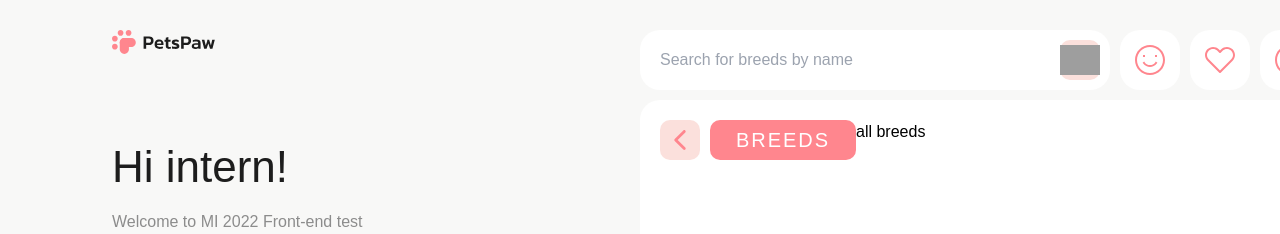
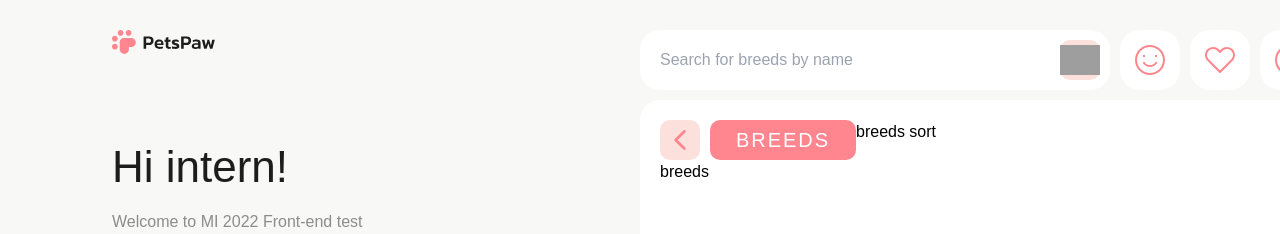
Before and after one commit to AndreyKlyuka/mi2022, a React (Create React App) app: page /breeds in a window 1280 px wide. Shown: the top 234 px of the page. Built offline with nearby package versions, Linux system fonts and the light colour scheme; grey boxes are pictures that could not be loaded; the HTML template or start-up script is replaced by a standard one.

Commit message:
refactor: rework contentsection component, now use props.childern to show difference sorting fields for difference pages

```diff
--- /dev/null
+++ b/src/components/Breeds.js
@@ -0,0 +1,5 @@
+import React from 'react'
+
+export const Breeds = () => {
+  return <div>breeds</div>
+}
--- a/src/components/ContentSection.js
+++ b/src/components/ContentSection.js
@@ -1,9 +1,12 @@
 import React from 'react'
+import { Voting } from './Voting'
+import { Breeds } from './Breeds'
+import { Gallery } from './Gallery'
+
 import arrowLeft from '../assets/arrow-left.svg'
-import { Voting } from './Voting'
 
 export const ContentSection = (props) => {
-  if (props.currentPage === 'voting')
+  // if (props.currentPage === 'voting')
   return (
     <div className="content ">
       <div className="flex ">
@@ -11,33 +14,41 @@ export const ContentSection = (props) => {
           <img src={arrowLeft} alt="arrow left" />
         </div>
         <div className="current">{props.currentPage.toUpperCase()}</div>
+        {props.children}
       </div>
+      {props.currentPage === 'voting' ? (
         <Voting />
+      ) : props.currentPage === 'breeds' ? (
+        <Breeds />
+      ) : (
+        <Gallery />
+      )}
     </div>
   )
 
-  if (props.currentPage === 'breeds')
-    return (
-      <div className="content ">
-        <div className="flex ">
-          <div className="button-back">
-            <img src={arrowLeft} alt="arrow left" />
-          </div>
-          <div className="current">{props.currentPage.toUpperCase()}</div>
-          <div>all breeds</div>
-        </div>
-      </div>
-    )
+  // if (props.currentPage === 'breeds')
+  //   return (
+  //     <div className="content ">
+  //       <div className="flex ">
+  //         <div className="button-back">
+  //           <img src={arrowLeft} alt="arrow left" />
+  //         </div>
+  //         <div className="current">{props.currentPage.toUpperCase()}</div>
+  //         <div>all breeds</div>
+  //       </div>
+  //     </div>
+  //   )
 
-  if (props.currentPage === 'gallery')
-    return (
-      <div className="content ">
-        <div className="flex ">
-          <div className="button-back">
-            <img src={arrowLeft} alt="arrow left" />
-          </div>
-          <div className="current">{props.currentPage.toUpperCase()}</div>
-        </div>
-      </div>
-    )
+  // if (props.currentPage === 'gallery')
+  //   return (
+  //     <div className="content ">
+  //       <div className="flex ">
+  //         <div className="button-back">
+  //           <img src={arrowLeft} alt="arrow left" />
+  //         </div>
+  //         <div className="current">{props.currentPage.toUpperCase()}</div>
+  //         <div>all gallery</div>
+  //       </div>
+  //     </div>
+  //   )
 }
--- /dev/null
+++ b/src/components/Gallery.js
@@ -0,0 +1,5 @@
+import React from 'react'
+
+export const Gallery = () => {
+  return <div>gallery</div>
+}
--- a/src/pages/BreedsPage.js
+++ b/src/pages/BreedsPage.js
@@ -6,7 +6,7 @@ export const BreedsPage = () => {
   return (
     <>
       <ActionPanel />
-      <ContentSection currentPage={'breeds'} />
+      <ContentSection currentPage={'breeds'}> breeds sort</ContentSection>
     </>
   )
 }
--- a/src/pages/GalleryPage.js
+++ b/src/pages/GalleryPage.js
@@ -6,7 +6,7 @@ export const GalleryPage = () => {
   return (
     <>
       <ActionPanel />
-      <ContentSection currentPage={'gallery'} />
+      <ContentSection currentPage={'gallery'}> gallery sort</ContentSection>
     </>
   )
 }
--- a/src/pages/VotingPage.js
+++ b/src/pages/VotingPage.js
@@ -6,7 +6,7 @@ export const VotingPage = () => {
   return (
     <>
       <ActionPanel />
-      <ContentSection currentPage={'voting'} />
+      <ContentSection currentPage={'voting'}></ContentSection>
     </>
   )
 }
```
Lines whose indentation alone changed are shown as unchanged.
